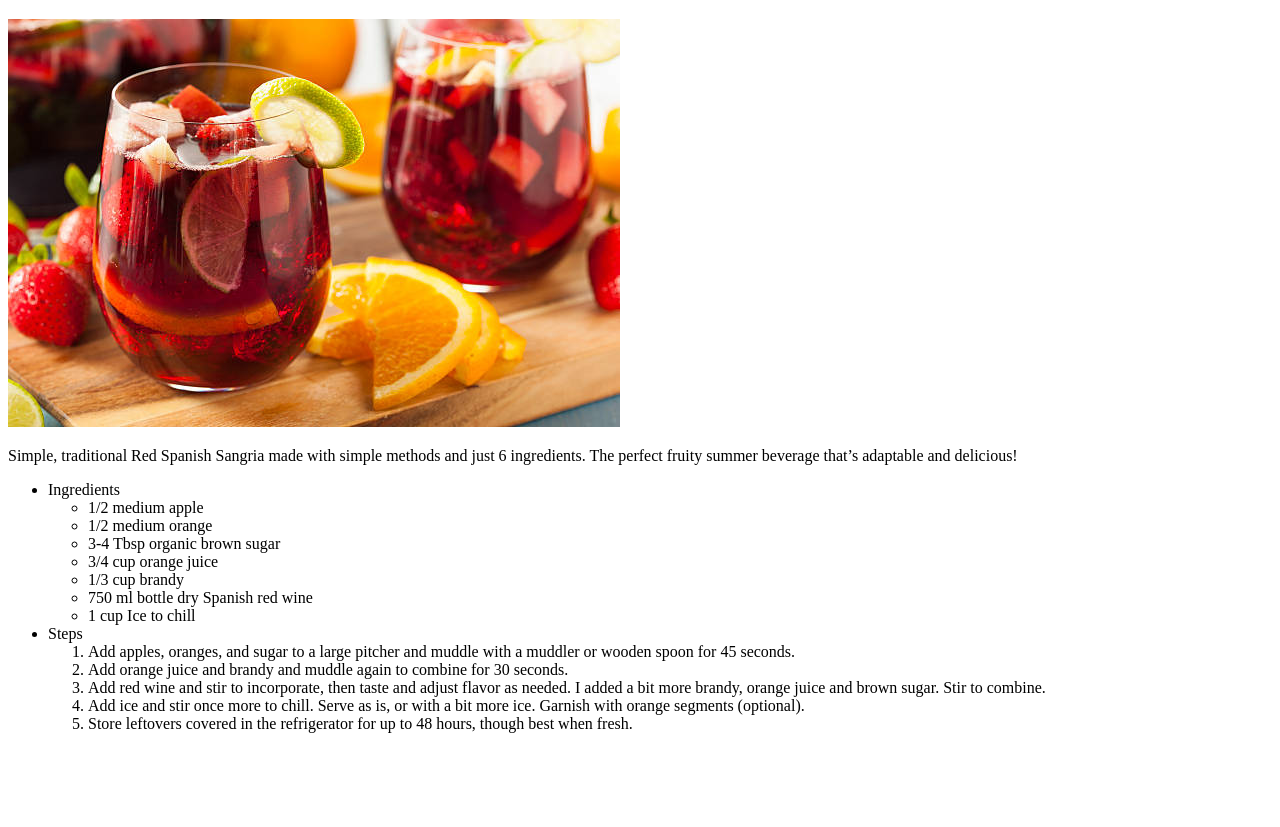
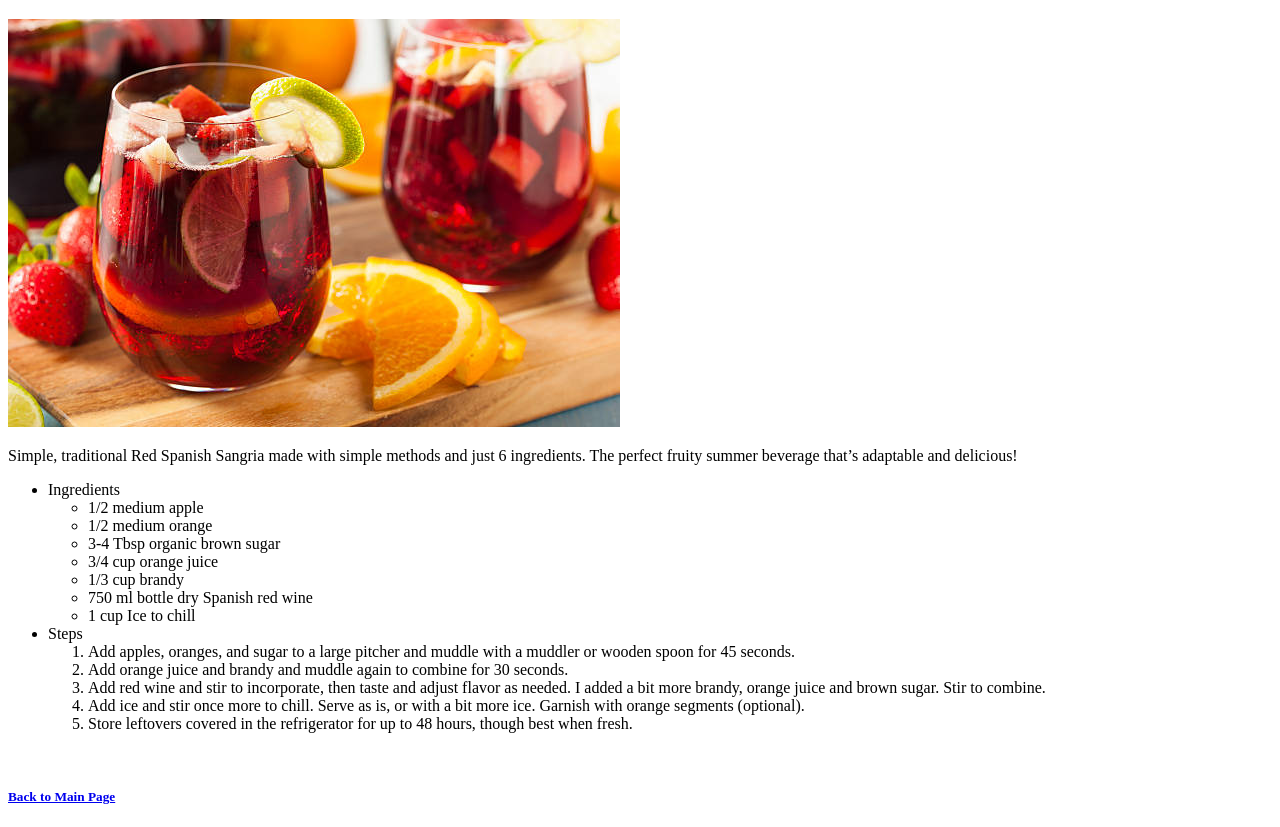
Before and after one commit to ingridesuper/odin-recipes, a plain HTML site: page recipes/sangria.html in a window 1280 px wide. Shown: the part 61-888 px from the top of the page. Before the commit the page ends 810 px from the top, so only its background shows below. Drawn offline with Linux system fonts and the light colour scheme.

Commit message:
Added back to main page button

```diff
--- a/recipes/sangria.html
+++ b/recipes/sangria.html
@@ -30,5 +30,8 @@
                 </ol>
             </li>
         </ul>
+
+        <br>
+        <h5><a href="../index.html">Back to Main Page</a></h5>
     </body>
 </html>
```
Also changed, not shown: recipes/patatas.html (+2 -0 lines), recipes/pimientos.html (+2 -0 lines).
